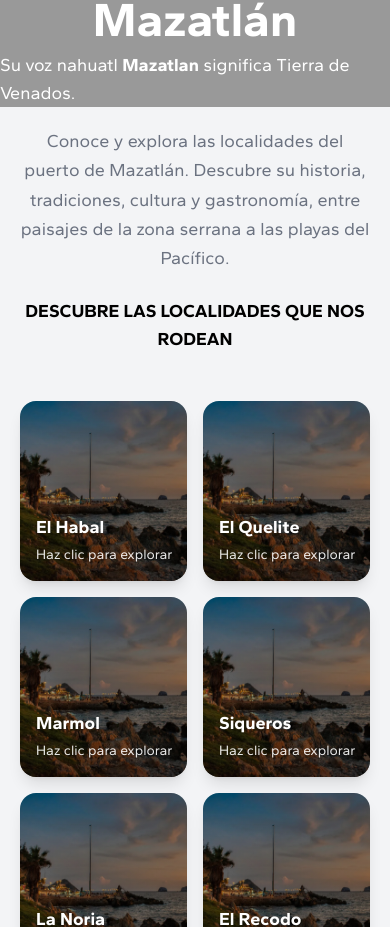
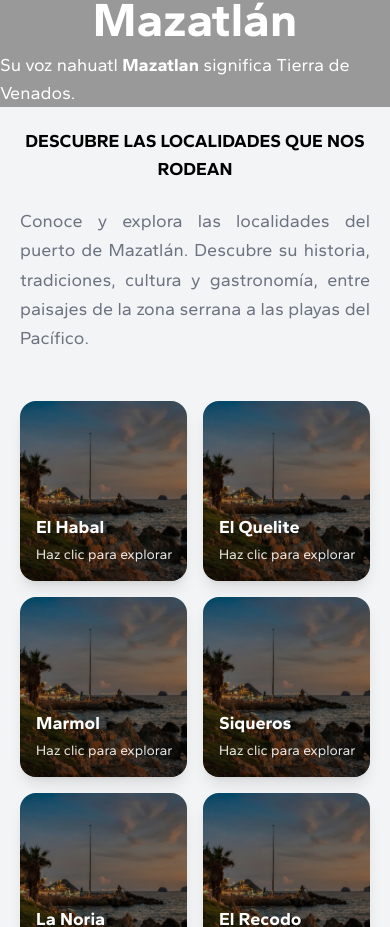
Before and after one commit to Adri13A/MazaTour-Front-end, a Next.js app: page / in a window 390 px wide. Shown: the part 1093-2020 px from the top of the page. Built offline with nearby package versions, Linux system fonts and the light colour scheme; a web font is replaced by a local one.

Commit message:
Se justifica texto, se cambia el titulo arriba

```diff
--- a/src/app/components/gallery/GalleryVillage.tsx
+++ b/src/app/components/gallery/GalleryVillage.tsx
@@ -40,17 +40,20 @@ const GalleryVillages = () => {
     <div className="">
      {/* Encabezado */}
     <div className="flex flex-col md:flex-row justify-between mb-12 gap-6">
-        <div className="w-full md:w-2/3 text-center md:text-left self-center md:self-start">
+      {/* Título - Primero en mobile, segundo en desktop */}
+      <div className="w-full md:w-2/3 flex items-center justify-center md:justify-end order-1 md:order-2">
+        <h2 className="font-bold text-lg sm:text-xl md:text-2xl lg:text-3xl xl:text-4xl uppercase text-black text-center md:text-right">
+          DESCUBRE LAS LOCALIDADES QUE NOS RODEAN
+        </h2>
+      </div>
+
+      {/* Texto - Segundo en mobile, primero en desktop */}
+      <div className="w-full md:w-2/3 text-justify md:text-left self-center md:self-start order-2 md:order-1">
         <p className="text-lg text-gray-500 leading-relaxed max-w-2xl mx-auto md:mx-0">
           Conoce y explora las localidades del puerto de Mazatlán.
           Descubre su historia, tradiciones, cultura y gastronomía,
           entre paisajes de la zona serrana a las playas del Pacífico.
         </p>
-        </div>
-        <div className="w-full md:w-2/3 flex items-center justify-center md:justify-end">
-          <h2 className="font-bold text-lg sm:text-xl md:text-2xl lg:text-3xl xl:text-4xl uppercase text-black text-center md:text-right">
-            DESCUBRE LAS LOCALIDADES QUE NOS RODEAN
-          </h2>
       </div>
     </div>
 
```
Lines whose indentation alone changed are shown as unchanged.
